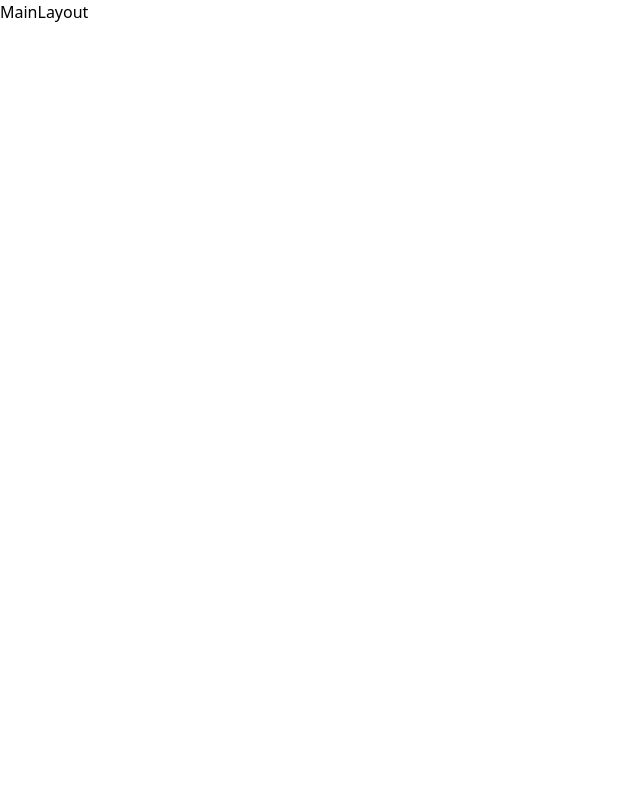
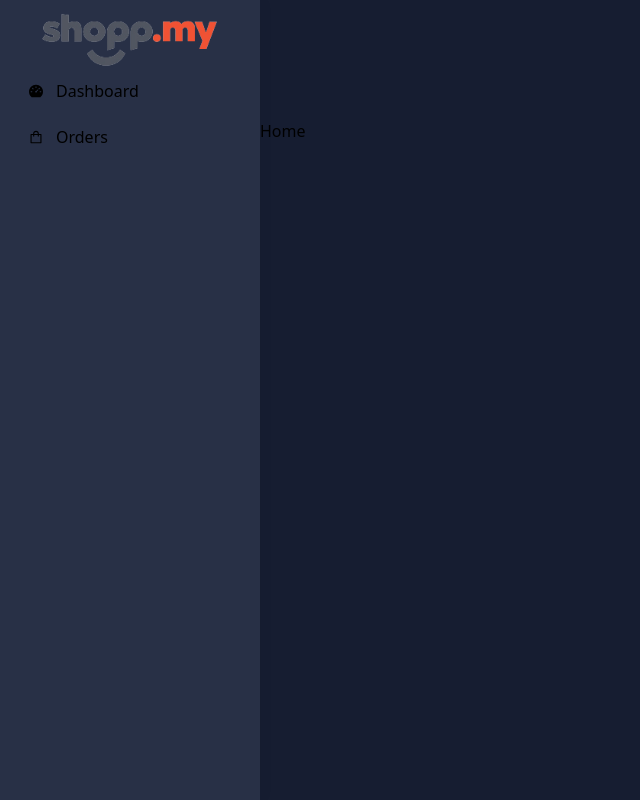
Before and after one commit to rajon-git/MultiVendor, a React (Create React App) app in the folder dashboard/: page / in a window 1280 px wide. Before the commit this address had no page. Shown: the whole page, without its empty margins (0-640 px from the left). Built offline with nearby package versions, Linux system fonts and the light colour scheme.

Commit message:
navbar add and admin dashboard add

```diff
--- a/dashboard/src/layout/MainLayout.jsx
+++ b/dashboard/src/layout/MainLayout.jsx
@@ -1,8 +1,17 @@
 import React from 'react'
+import { Outlet } from 'react-router-dom'
+import Header from './Header'
+import SideBar from './Sidebar'
 
 const MainLayout = () => {
   return (
-    <div>MainLayout</div>
+    <div className='bg-[#161d31] w-full min-h-screen'>
+      <Header/>
+      <SideBar/>
+      <div className='ml-0 lg:ml-[260px] pt-[95px] transition-all'>
+        <Outlet/>
+      </div>
+    </div>
   )
 }
 
--- a/dashboard/src/layout/Sidebar.jsx
+++ b/dashboard/src/layout/Sidebar.jsx
@@ -1,8 +1,36 @@
-import React from 'react'
+import React, { useEffect, useState } from 'react'
+import { Link, useLocation } from 'react-router-dom'
+import { getNavs } from '../navigation/index'
+import { allNav } from '../navigation/allNav'
 
 const SideBar = () => {
+  const {pathname}= useLocation()
+  const [allnav,setAllnav]=useState([])
+  useEffect(()=>{
+    const navs= getNavs('admin')
+    setAllnav(navs)
+  },[])
   return (
-    <div>SideBar</div>
+    <div>
+      <div></div>
+      <div className={`w-[260px] fixed bg-[#283046] z-50 top-0 h-screen shadow-[0_0_15px_0_rgb(34_41_47_/_5%)] transition-all`}>
+        <div className='h-[70px] flex justify-center items-center'>
+          <Link to='/' className='w-[180px] h-[50px]'>
+          <img className='w-full h-ful' src="http://localhost:3000/images/logo.png" alt="" />
+          </Link>
+        </div>
+        <div className='px-[16px]'>
+          <ul>
+            {allnav.map((n,i)=> <li key={i}>
+              <Link to={n.path} className={`${pathname === n.path ? 'bg-slate-600 shadow-indigo-500/30 text-white duration-500': 'text-[#d0d2d6 font-normal duration-200'} px-[12px] py-[9px] rounded-sm flex justify-start items-center gap-[12px] hover:pl-4 transition-all w-full mb-1`}>
+              <span>{n.icon}</span>
+              <span>{n.title}</span>
+              </Link>
+            </li>)}
+          </ul>
+        </div>
+      </div>
+    </div>
   )
 }
 
--- a/dashboard/src/navigation/allNav.js
+++ b/dashboard/src/navigation/allNav.js
@@ -0,0 +1,18 @@
+import { AiFillDashboard, AiOutlineShopping } from "react-icons/ai";
+
+export const allNav = [
+    {
+        id: 1,
+        title: 'Dashboard',
+        icon: <AiFillDashboard/>,
+        role:'admin',
+        path:'/admin/dashboard'
+    },
+    {
+        id: 2,
+        title: 'Orders',
+        icon: <AiOutlineShopping/>,
+        role:'admin',
+        path:'/admin/dashboard'
+    }
+]
--- a/dashboard/src/navigation/index.js
+++ b/dashboard/src/navigation/index.js
@@ -0,0 +1,11 @@
+import { allNav } from './allNav'
+export const getNavs = (role) => {
+    const finalNavs = [];
+
+    for (let i = 0; i < allNav.length; i++) {
+        if (role === allNav[i].role) {
+            finalNavs.push(allNav[i])
+        }
+    }
+    return finalNavs
+}
```
